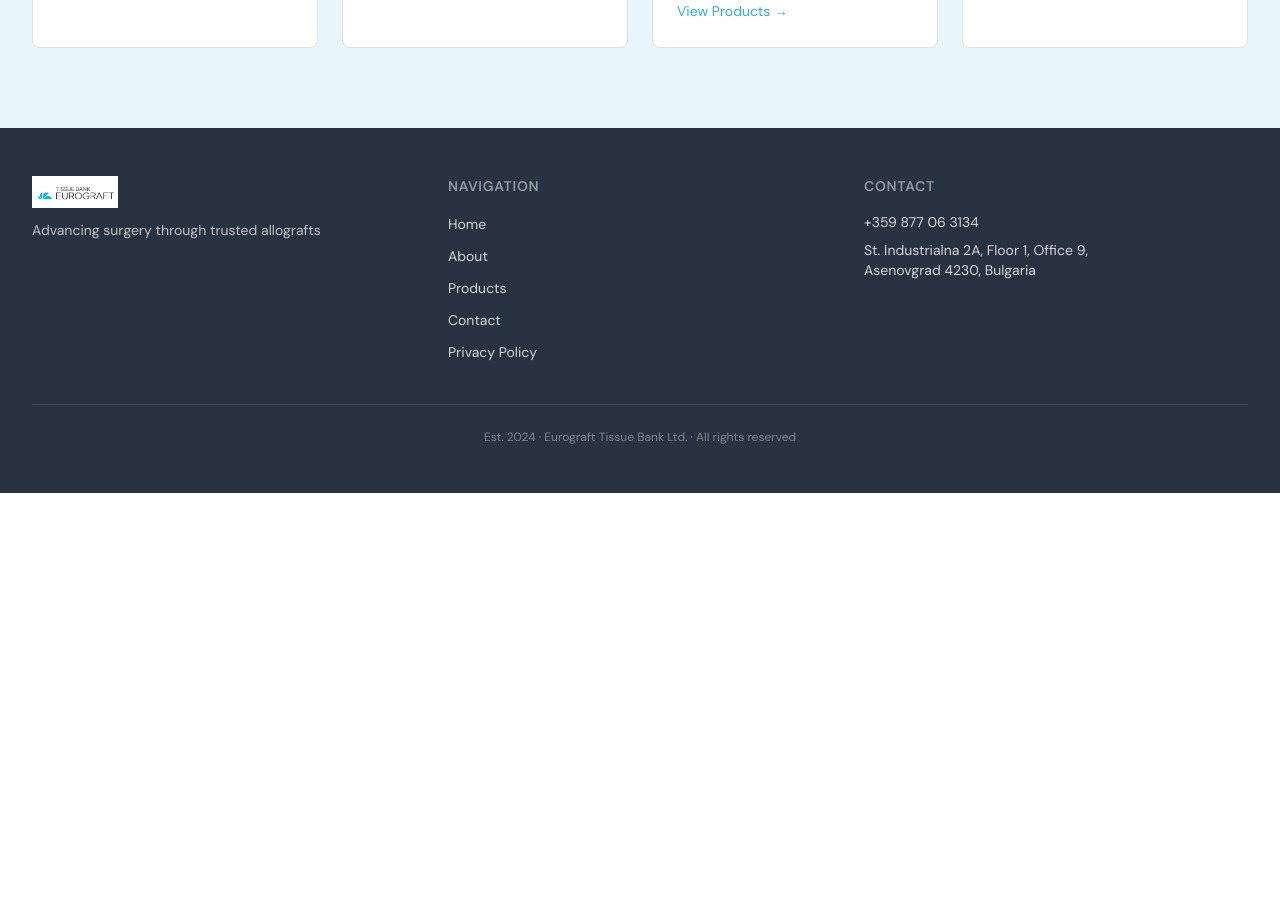
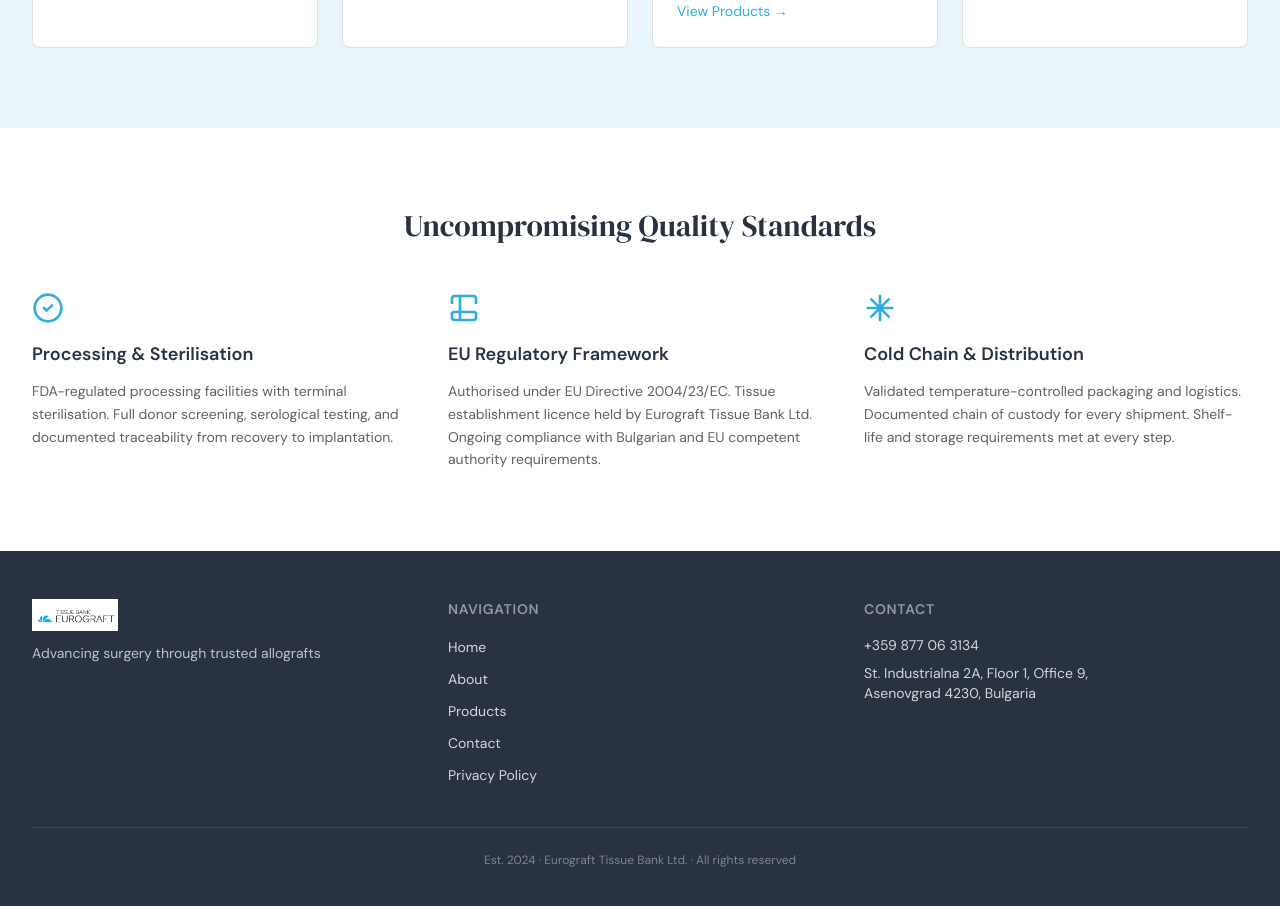
Before and after one commit to Eurograft/tbe-website, a Next.js app: page / in a window 1280 px wide. Shown: the part 1640-2546 px from the top of the page. Before the commit the page ends 2133 px from the top, so only its background shows below. Built offline with nearby package versions, Linux system fonts and the light colour scheme.

Commit message:
feat: add quality and compliance section

```diff
--- a/app/page.tsx
+++ b/app/page.tsx
@@ -54,6 +54,39 @@ const productCards: ProductCard[] = [
   { title: 'Cancellous Grafts', desc: 'Osteoconductive filler for voids and cavities.' },
   { title: 'Demineralised Bone Matrix (DBM)', desc: 'Osteoinductive putty, gel, and sheet formats.' },
   { title: 'Soft Tissue Allografts', desc: 'Tendon and membrane grafts for reconstruction.' },
+]
+
+type QualityColumn = { title: string; body: string; icon: React.ReactElement }
+
+const qualityColumns: QualityColumn[] = [
+  {
+    title: 'Processing & Sterilisation',
+    body: 'FDA-regulated processing facilities with terminal sterilisation. Full donor screening, serological testing, and documented traceability from recovery to implantation.',
+    icon: (
+      <svg aria-hidden="true" viewBox="0 0 24 24" fill="none" stroke="currentColor" strokeWidth="2" className="w-8 h-8">
+        <circle cx="12" cy="12" r="10" />
+        <path strokeLinecap="round" strokeLinejoin="round" d="M9 12l2 2 4-4" />
+      </svg>
+    ),
+  },
+  {
+    title: 'EU Regulatory Framework',
+    body: 'Authorised under EU Directive 2004/23/EC. Tissue establishment licence held by Eurograft Tissue Bank Ltd. Ongoing compliance with Bulgarian and EU competent authority requirements.',
+    icon: (
+      <svg aria-hidden="true" viewBox="0 0 24 24" fill="none" stroke="currentColor" strokeWidth="2" className="w-8 h-8">
+        <path d="M9 3H5a2 2 0 0 0-2 2v4m6-6h10a2 2 0 0 1 2 2v4M9 3v18m0 0h10a2 2 0 0 0 2-2v-4M9 21H5a2 2 0 0 1-2-2v-4m0 0h18" />
+      </svg>
+    ),
+  },
+  {
+    title: 'Cold Chain & Distribution',
+    body: 'Validated temperature-controlled packaging and logistics. Documented chain of custody for every shipment. Shelf-life and storage requirements met at every step.',
+    icon: (
+      <svg aria-hidden="true" viewBox="0 0 24 24" fill="none" stroke="currentColor" strokeWidth="2" className="w-8 h-8">
+        <path d="M12 2v20M2 12h20M4.93 4.93l14.14 14.14M19.07 4.93L4.93 19.07" />
+      </svg>
+    ),
+  },
 ]
 
 export default function HomePage() {
@@ -163,6 +196,24 @@ export default function HomePage() {
           </div>
         </div>
       </section>
+
+      {/* ── Quality & Compliance ── */}
+      <section className="bg-white py-20">
+        <div className="max-w-7xl mx-auto px-4 sm:px-6 lg:px-8">
+          <h2 className="font-serif text-3xl text-dark-slate text-center mb-12">
+            Uncompromising Quality Standards
+          </h2>
+          <div className="grid grid-cols-1 md:grid-cols-3 gap-8">
+            {qualityColumns.map((col) => (
+              <div key={col.title}>
+                <div className="text-brand-cyan mb-4">{col.icon}</div>
+                <h3 className="font-semibold text-dark-slate text-lg mb-3">{col.title}</h3>
+                <p className="text-body-text/80 text-sm leading-relaxed">{col.body}</p>
+              </div>
+            ))}
+          </div>
+        </div>
+      </section>
     </main>
   )
 }
```
Also changed, not shown: 1 other file (tests, documents, lock files or other folders).
